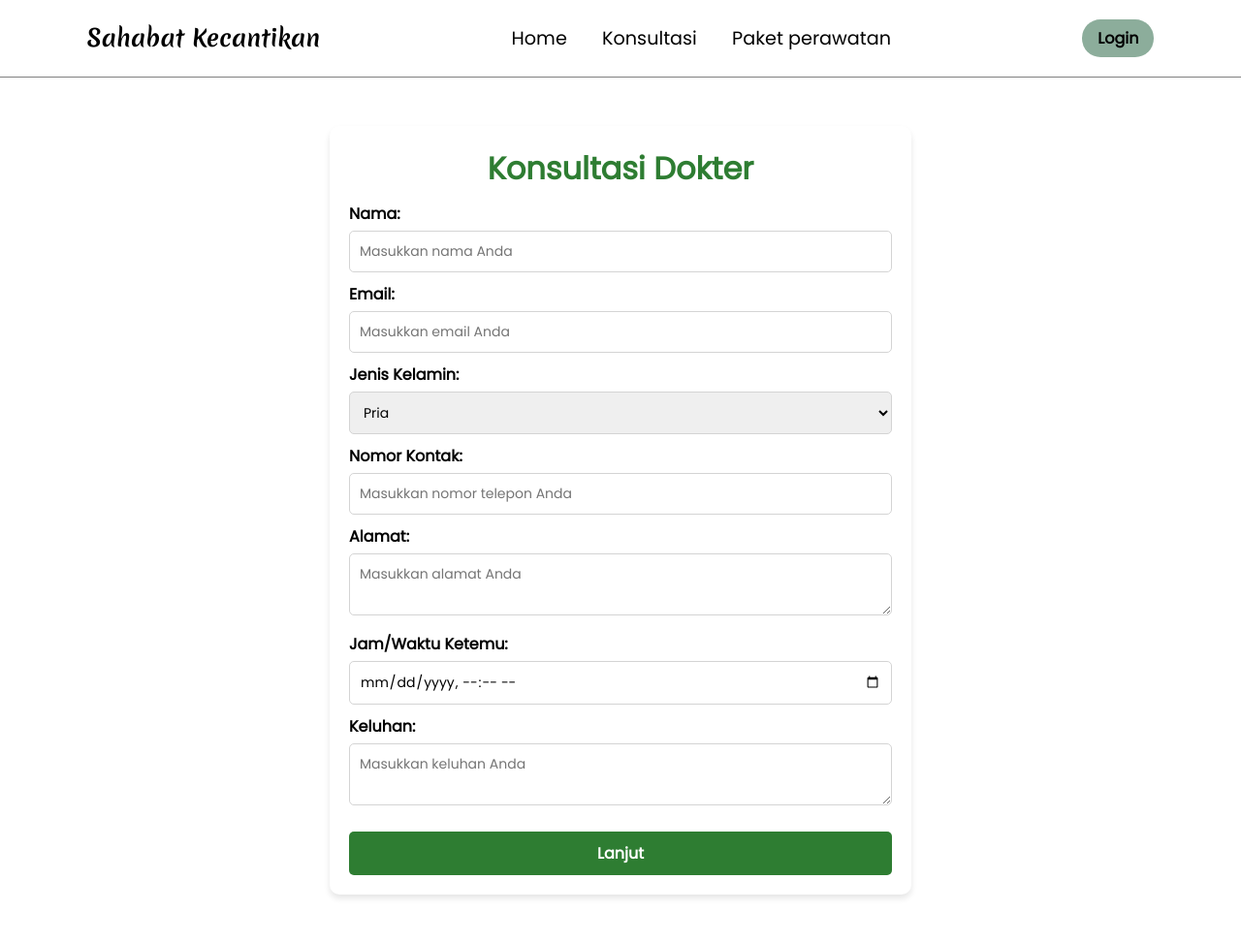
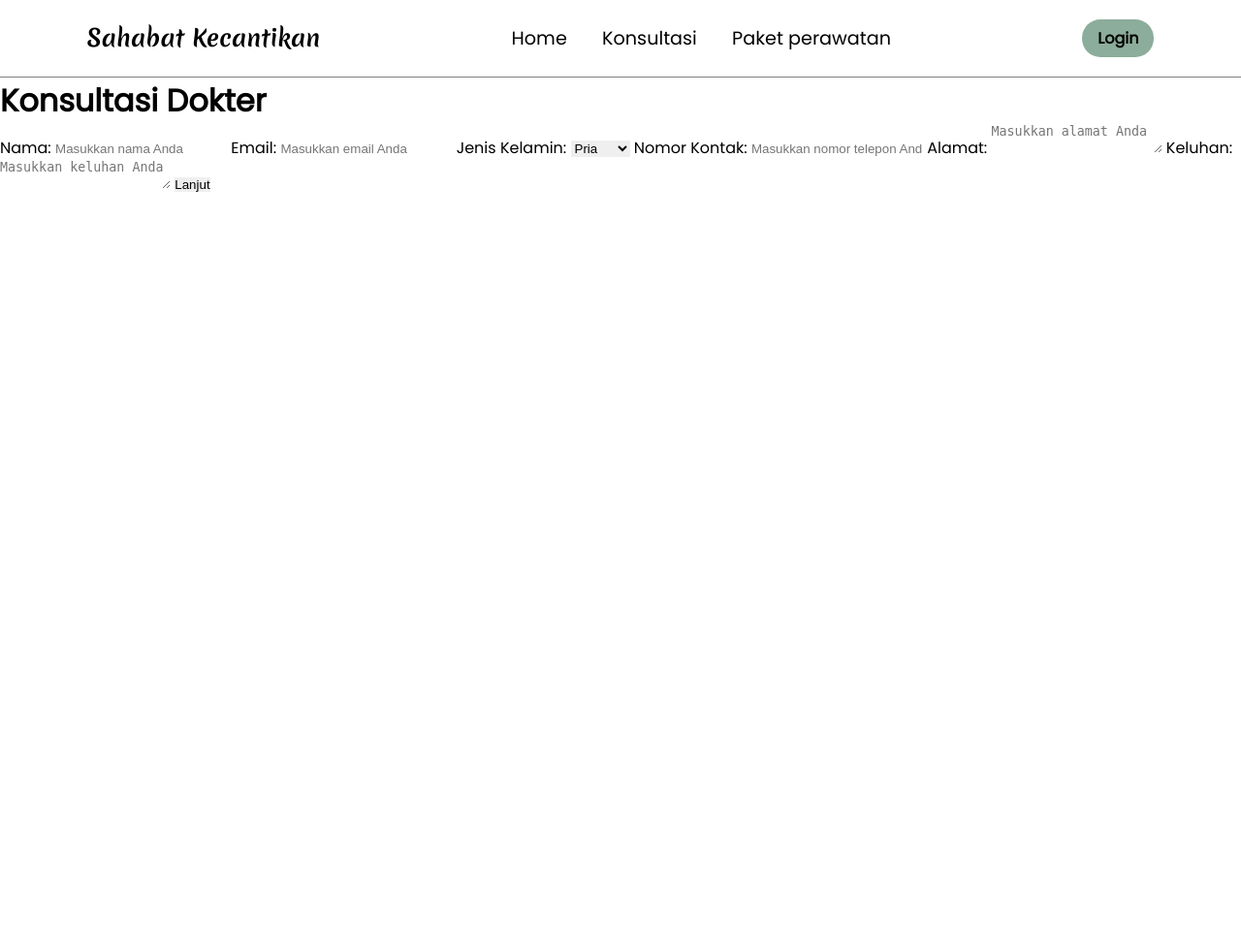
Before and after one commit to ferdi-oktavian/tugas_RPL, a PHP site: page /konsultasi1.php in a window 1280 px wide. Shown: the whole page at 97% size. After the commit the page ends 198 px from the top, so only its background shows below. Run offline with PHP 8.4, Linux system fonts and the light colour scheme.

Commit message:
Update konsultasi1.php

```diff
--- a/tugas web/konsultasi1.php
+++ b/tugas web/konsultasi1.php
@@ -4,63 +4,17 @@
   <meta charset="UTF-8">
   <meta name="viewport" content="width=device-width, initial-scale=1.0">
   <title>Konsultasi 1</title>
-  <link rel="stylesheet" href="css/konsultasi.css" />
+  <link rel="stylesheet" href="css/konsultasi.css">
   <link href="https://fonts.googleapis.com/css2?family=Merienda:wght@300..900&family=Poppins:ital,wght@0,400;1,600&display=swap" rel="stylesheet">
-  <style>
-    body {
-      font-family: "Poppins", sans-serif;
-      background-color: var(--bg);
-      color: #010101;
-    }
-    .container {
-      max-width: 600px;
-      margin: 50px auto;
-      background: white;
-      border-radius: 10px;
-      box-shadow: 0 4px 6px rgba(0, 0, 0, 0.1);
-      padding: 20px;
-    }
-    h1 {
-      text-align: center;
-      color: #2e7d32;
-      font-weight: 600;
-    }
-    label {
-      font-weight: 600;
-      margin-top: 10px;
-      display: block;
-    }
-    input, textarea, select, button {
-      width: 100%;
-      padding: 10px;
-      margin-top: 5px;
-      border: 1px solid #d4d4d4;
-      border-radius: 5px;
-      font-family: 'Poppins', sans-serif;
-      font-size: 14px;
-    }
-    button {
-      background-color: #2e7d32;
-      color: white;
-      border: none;
-      cursor: pointer;
-      margin-top: 20px;
-      font-size: 16px;
-      font-weight: 600;
-    }
-    button:hover {
-      background-color: #1b5e20;
-    }
-  </style>
 </head>
 <body>
   <!-- Navbar Start -->
   <nav class="navbar">
     <a href="#" class="navbar-logo">Sahabat Kecantikan</a>
     <div class="navbar-nav">
-      <a href="index.php">Home</a>
-      <a href="konsultasi1.php">Konsultasi</a>
-      <a href="paket.php">Paket perawatan</a>
+      <a href="index.html">Home</a>
+      <a href="konsultasi1.html">Konsultasi</a>
+      <a href="paket.html">Paket perawatan</a>
     </div>
     <!-- Login -->
     <div class="navbar-login">
@@ -89,32 +43,11 @@
       <label for="address">Alamat:</label>
       <textarea id="address" name="address" placeholder="Masukkan alamat Anda" required></textarea>
 
-      <label for="date">Jam/Waktu Ketemu:</label>
-      <input type="datetime-local" id="date" name="date" required>
-
       <label for="complaint">Keluhan:</label>
       <textarea id="complaint" name="complaint" placeholder="Masukkan keluhan Anda" required></textarea>
 
       <button type="submit">Lanjut</button>
     </form>
   </div>
-
-  <!-- Script to Set Minimum Date and Time -->
-  <script>
-    document.addEventListener('DOMContentLoaded', function() {
-      const dateInput = document.getElementById('date');
-      const now = new Date();
-
-      // Format tanggal dan waktu untuk input
-      const year = now.getFullYear();
-      const month = String(now.getMonth() + 1).padStart(2, '0'); // Bulan dimulai dari 0
-      const day = String(now.getDate()).padStart(2, '0');
-      const hours = String(now.getHours()).padStart(2, '0');
-      const minutes = String(now.getMinutes()).padStart(2, '0');
-
-      // Set nilai minimal ke tanggal dan waktu saat ini
-      dateInput.min = `${year}-${month}-${day}T${hours}:${minutes}`;
-    });
-  </script>
 </body>
 </html>
```
